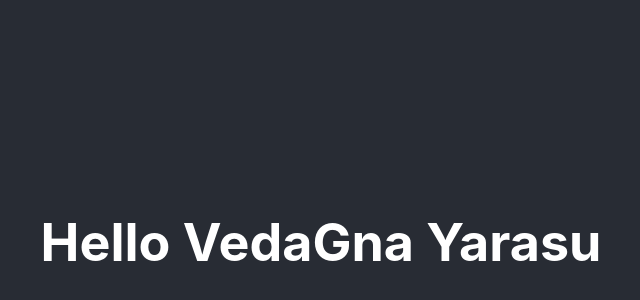
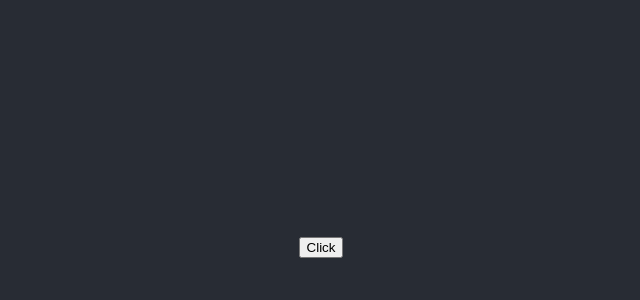
Before and after one commit to renuyarasu/codevolution, a React (Create React App) app: page / in a window 1280 px wide. Shown: the part 158-458 px from the top of the page, without its empty margins (319-959 px from the left). Built offline with nearby package versions, Linux system fonts and the light colour scheme.

Commit message:
Event Handling - Functional Component

```diff
--- a/src/App.js
+++ b/src/App.js
@@ -1,11 +1,11 @@
 import './App.css';
-import Greet from './components/Greet';
+import Click from './components/Click';
 
 function App() {
   return (
     <div className="App">
       <header className="App-header">
-        <Greet name='VedaGna' lName='Yarasu' />
+        <Click/>
       </header>
     </div>
   );
--- /dev/null
+++ b/src/components/Click.js
@@ -0,0 +1,12 @@
+import React from 'react'
+
+export default function Click() {
+    function clicked(params) {
+        alert('Clicked')
+    }
+    return (
+        <div>
+            <button onClick={clicked}>Click</button>
+        </div>
+    )
+}
--- a/src/components/Greet.js
+++ /dev/null
@@ -1,12 +0,0 @@
-import React, { Component } from 'react'
-
-export default class Greet extends Component {
-    render() {
-        const {name,lName } = this.props
-        return (
-            <div>
-                <h1>Hello {name} {lName} </h1>
-            </div>
-        )
-    }
-}
```
